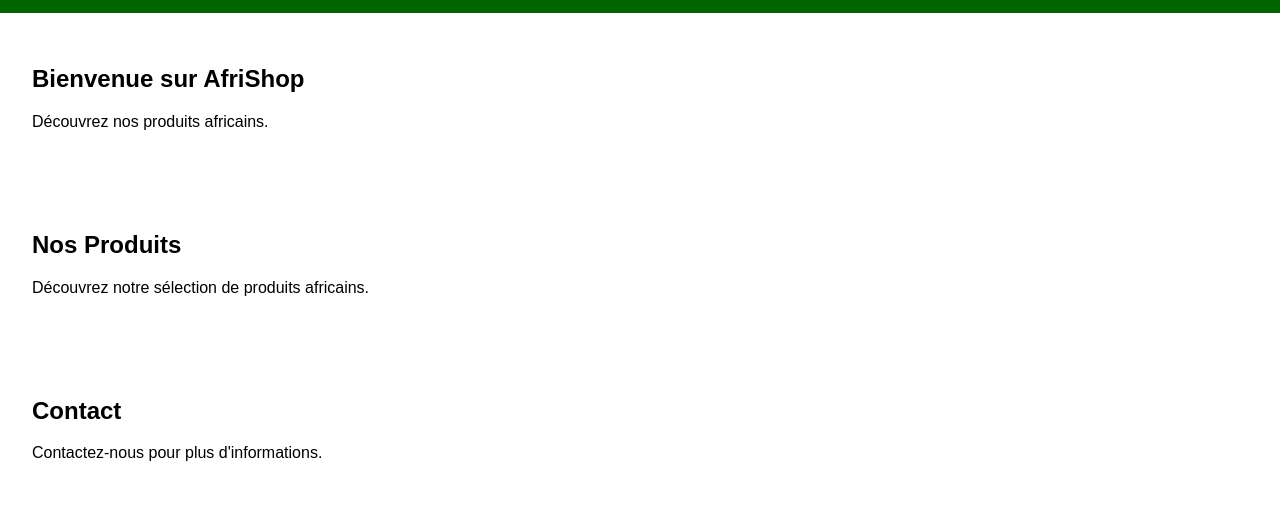
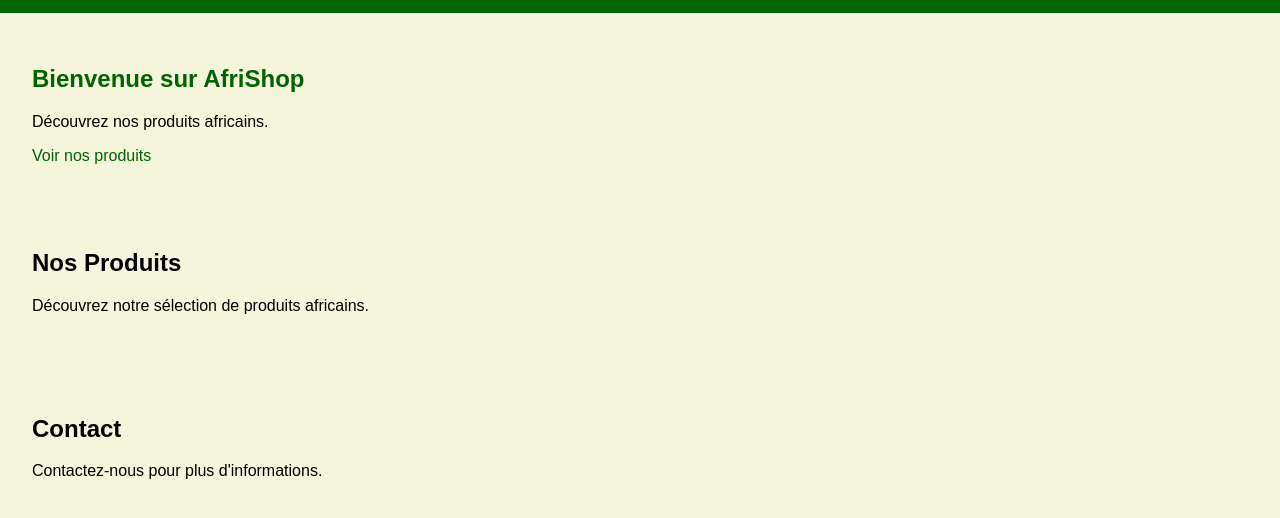
Before and after one commit to Spencer99-ops/AfriShop, a plain HTML site: page index.html in a window 1280 px wide. Shown: the part 56-574 px from the top of the page. Drawn offline with Linux system fonts and the light colour scheme.

Commit message:
feat: ajouter la section accueil

```diff
--- a/index.html
+++ b/index.html
@@ -18,8 +18,9 @@
   </nav>
 </header>
 <section id="accueil">
-  <h2>Bienvenue sur AfriShop</h2>
+  <h1>Bienvenue sur AfriShop</h1>
   <p>Découvrez nos produits africains.</p>
+  <a href="#produits">Voir nos produits</a>
 </section>
 <section id="produits">
   <h2>Nos Produits</h2>
--- a/style.css
+++ b/style.css
@@ -1,4 +1,4 @@
-body { font-family: Arial, sans-serif; margin: 0; }
+body { font-family: Arial, sans-serif; margin: 0; background-color: beige; }
 h1 { color: darkgreen; }
 
 header {
@@ -35,3 +35,12 @@ nav a:hover {
 section {
   padding: 2rem;
 }
+
+section a {
+  color: darkgreen;
+  text-decoration: none;
+}
+
+section a:hover {
+  text-decoration: underline;
+}
```
